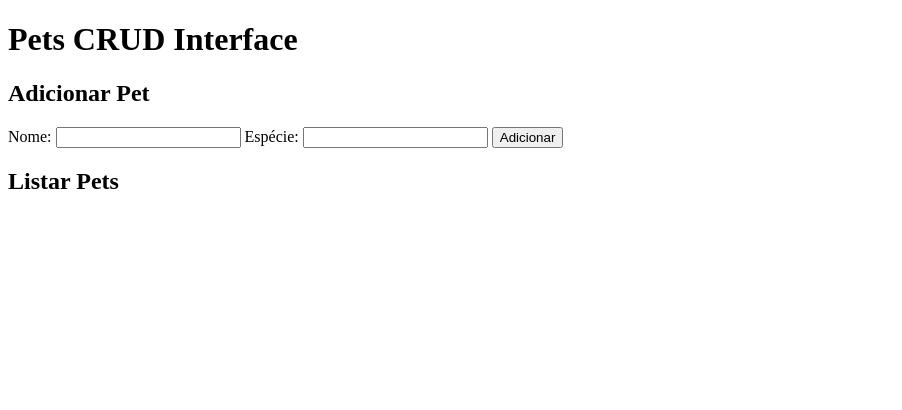
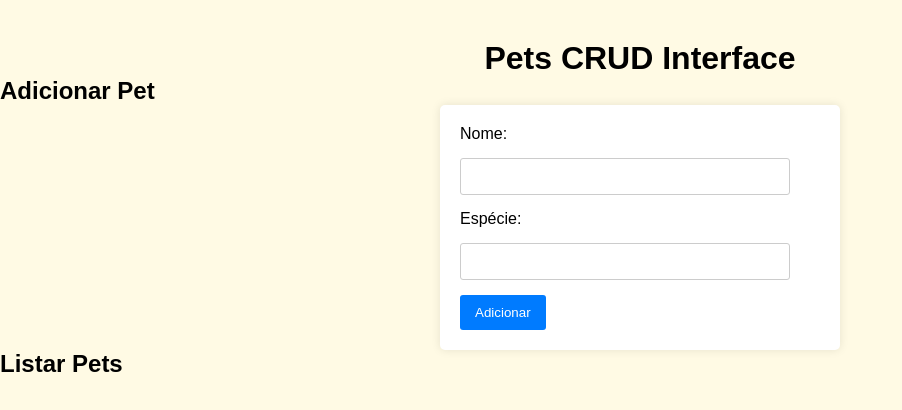
Before and after one commit to MMoreira1305/patern, a website: page views/index.html in a window 1280 px wide. Shown: the whole page, without its empty margins (0-902 px from the left). Drawn offline with Linux system fonts and the light colour scheme; no server answers.

Commit message:
css_no_index

```diff
--- a/views/index.html
+++ b/views/index.html
@@ -4,6 +4,7 @@
   <meta charset="UTF-8">
   <meta name="viewport" content="width=device-width, initial-scale=1.0">
   <title>Pets CRUD Interface</title>
+  <link rel="stylesheet" href="styles.css">
 </head>
 <body>
 
--- /dev/null
+++ b/views/styles.css
@@ -0,0 +1,61 @@
+/* styles.css */
+
+* {
+    margin: 0;
+    box-sizing: border-box;
+    scroll-behavior: smooth;
+  }
+
+  body {
+    background-color: #fffae4;
+    font-family: Arial, sans-serif; /* Adicionei uma fonte genérica para exemplo */
+  }
+
+  h1 {
+    text-align: center;
+    margin-top: 40px;
+  }
+
+  form {
+    max-width: 400px;
+    margin: 0 auto;
+    background-color: #fff;
+    padding: 20px;
+    border-radius: 5px;
+    box-shadow: 0 0 10px rgba(0, 0, 0, 0.1);
+  }
+
+  label,
+  input {
+    display: block;
+    margin-bottom: 15px;
+  }
+
+  input[type="text"] {
+    width: calc(100% - 30px);
+    padding: 10px;
+    border: 1px solid #ccc;
+    border-radius: 3px;
+  }
+
+  button {
+    background-color: #007bff;
+    color: #fff;
+    padding: 10px 15px;
+    border: none;
+    border-radius: 3px;
+    cursor: pointer;
+  }
+
+  button:hover {
+    background-color: #0056b3;
+  }
+
+  ul {
+    list-style: none;
+    padding: 0;
+  }
+
+  ul li {
+    margin-bottom: 10px;
+  }
```
